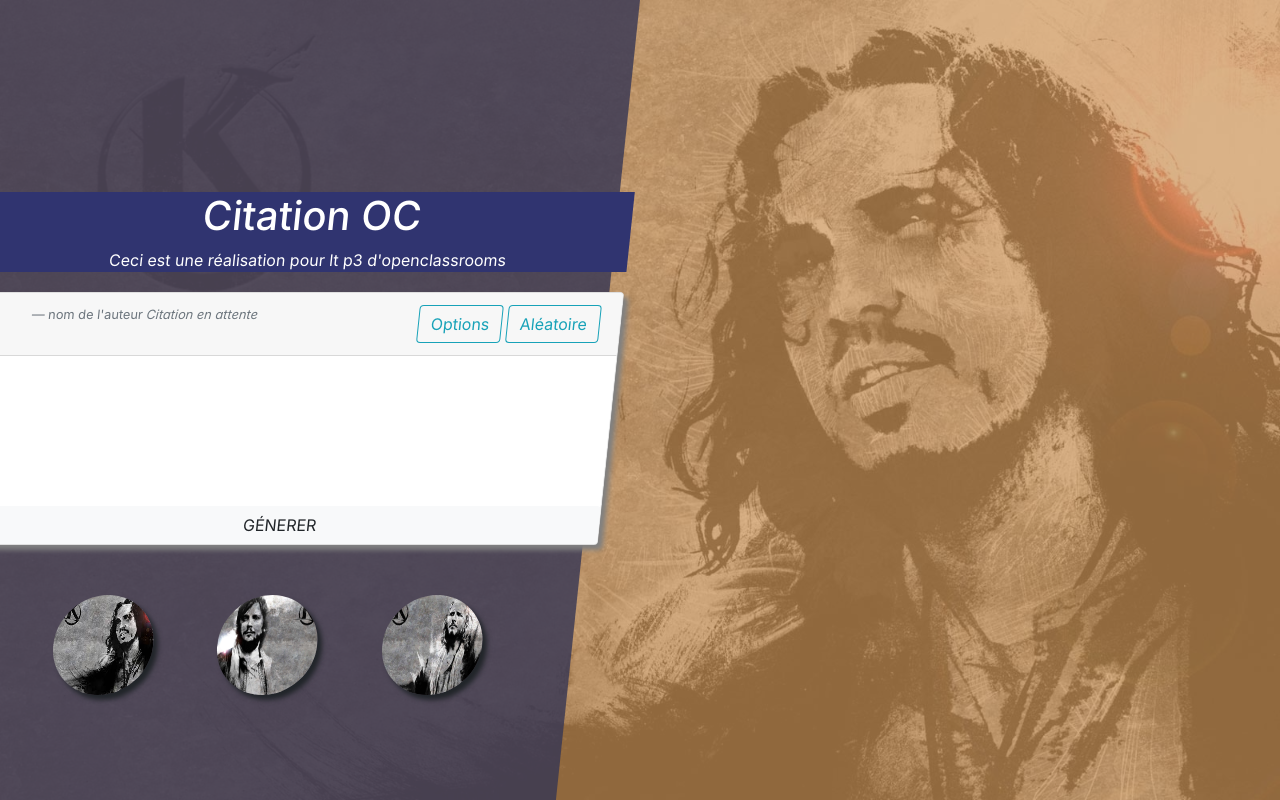
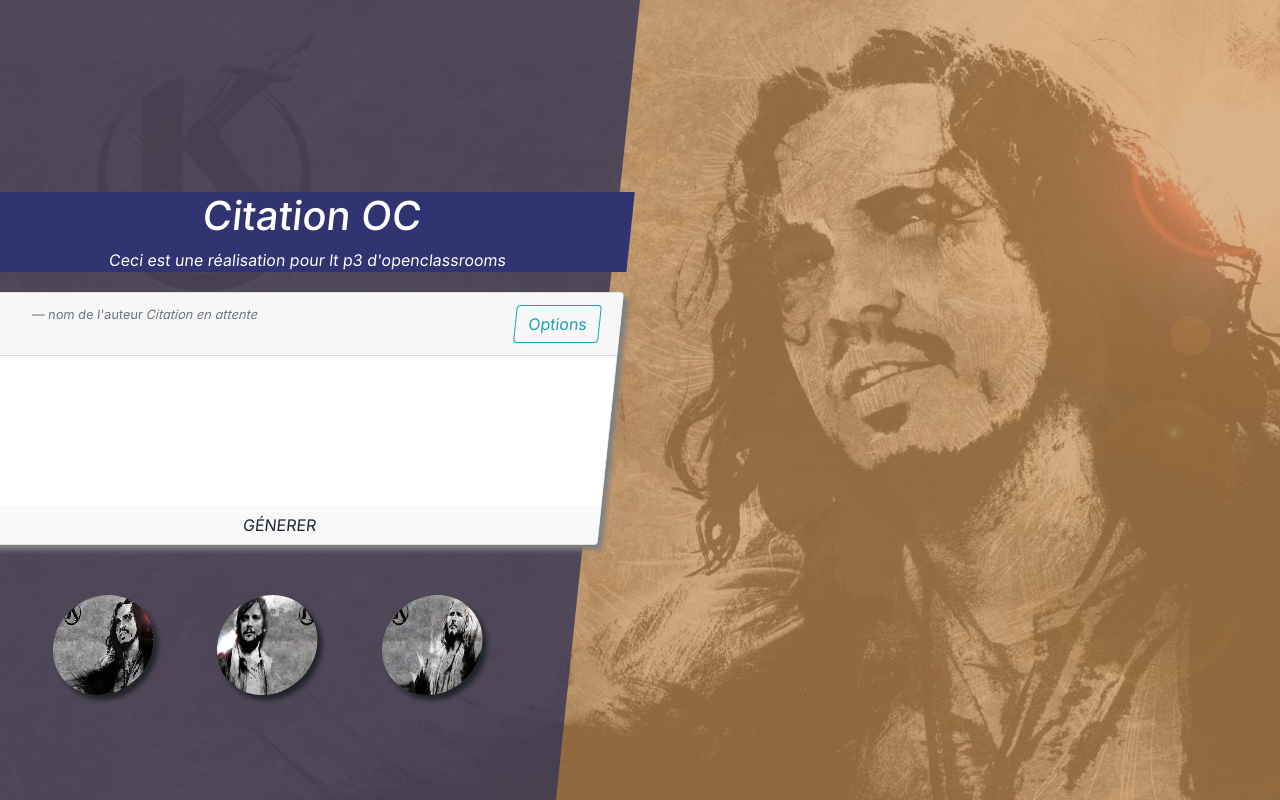
Before and after one commit to falgi-dav/Citation-OC, a plain HTML site: page index.html in a window 1280 px wide. Drawn offline with nearby package versions, Linux system fonts and the light colour scheme.

Commit message:
Update index.html

```diff
--- a/index.html
+++ b/index.html
@@ -42,7 +42,7 @@
                                         <footer class="blockquote-footer col-md-6" id="titleFooter">nom de l'auteur <cite title="SourceTitle">Citation en attente</cite></footer>
                                             <div class="col-md-6 text-right" id="blockAdmin">
                                                 <button class="btn btn-outline-info" onclick="OpenBoxNumber()">Options</button>
-                                                <button class="btn btn-outline-info">Aléatoire</button>
+
                                             </div>
                                     </div>
                                 </div>
```
